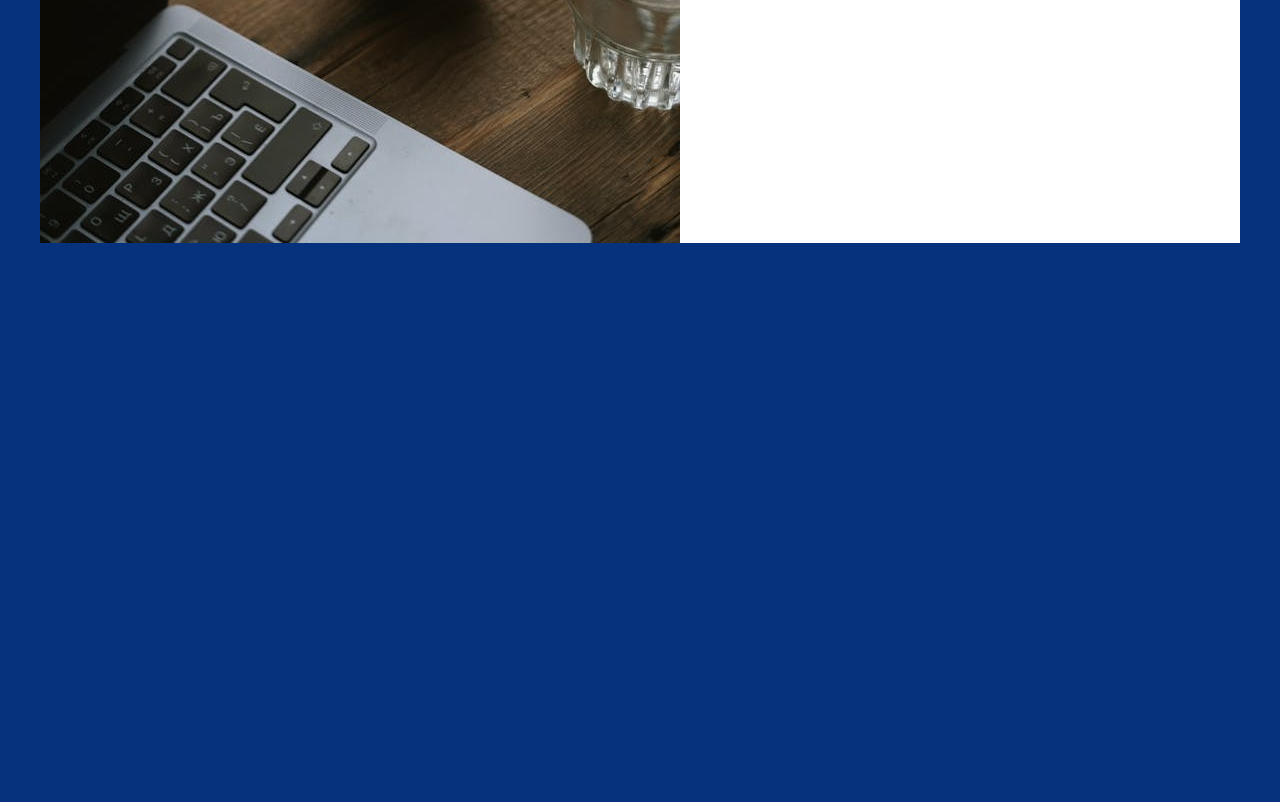
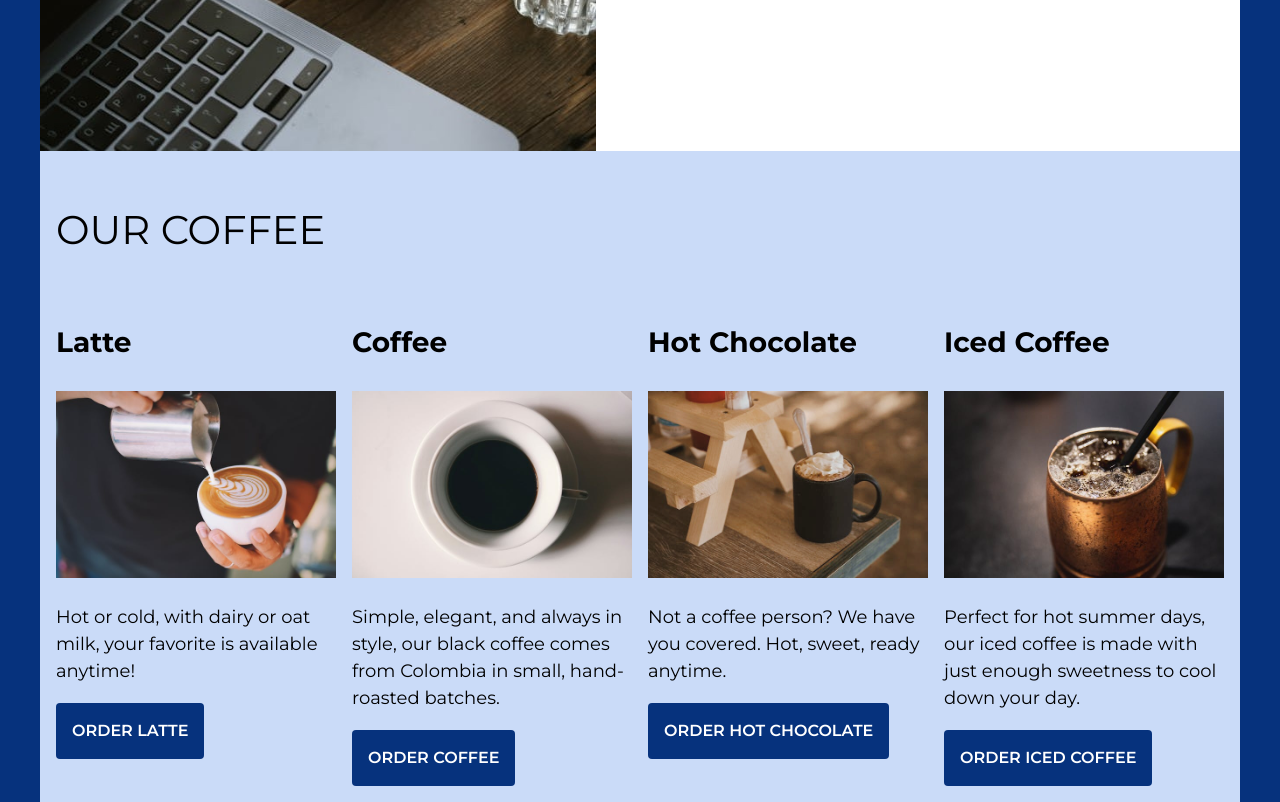
Before and after one commit to earthsaylove/cannons-coffee, a plain HTML site: page index.html in a window 1280 px wide. Shown: the part 576-1378 px from the top of the page. Before the commit the page ends 819 px from the top, so only its background shows below. Drawn offline with Linux system fonts and the light colour scheme.

Commit message:
Step 4C.

```diff
--- a/css/styles.css
+++ b/css/styles.css
@@ -22,6 +22,11 @@ html {
   box-sizing: inherit;
 }
 
+.container {
+  max-width: 1200px;
+  margin: 0 auto;
+}
+
 body {
   color: black;
   background-color: var(--color2);
@@ -35,8 +40,8 @@ header {
   color: var(--color6);
   background-color: var(--color2);
   border-bottom: 5px solid var(--color5);
-  max-width: 1200px;
-  margin: 0 auto;
+  /* max-width: 1200px;
+  margin: 0 auto; */
   padding: 1rem;
   display: flex;
   flex-direction: column;
@@ -63,7 +68,7 @@ nav {
 
 nav a {
   text-decoration: none;
-  font-size: 2rem;
+  font-size: 1.75rem;
 }
 
 .brand {
@@ -80,10 +85,10 @@ a {
   font-size: 1rem;
 }
 
-main {
+/* main {
   max-width: 1200px;
   margin:auto;
-}
+} */
 
 .hero {
   background-color: var(--color6);
@@ -113,13 +118,13 @@ h1 {
 
 h2 {
   font-size: 2.5rem;
-  font-weight: 300;
+  font-weight: 400;
   text-transform: uppercase;
 }
 
 h3 {
   font-size: 1.75rem;
-  font-weight: 300;
+  font-weight: 700;
   text-transform: none;
 }
 
@@ -140,6 +145,25 @@ h3 {
   background-color: var(--color2);
 }
 
+.coffee {
+  background-color: var(--color7);
+  padding: 1rem;
+}
+
+.coffee img {
+  max-width: 100%;
+  height: auto;
+  /* display: flex;
+  flex-direction: column;
+  gap: 1.5rem; */
+}
+
+.cards {
+  display: grid;
+  grid-template-columns: 1fr;
+  gap: 1rem;
+}
+
 @media (min-width: 650px) {
   header {
     align-items: center;
@@ -154,13 +178,30 @@ h3 {
   }
   .hero {
     flex-direction: row;
-    flex: 1;
+    align-items: center;
     padding-top: 0;
     padding-left: 0;
     padding-bottom: 0;
   }
+
+ .hero img,
+  .hero-text {
+    flex: 1;
+    min-width: 0;
+  }
+
+  .hero-text {
+    padding: 1.5rem;
+  }
+
   nav a {
     font-size: 1.25rem;
+  }
+  .coffee {
+    padding: 1rem;
+  }
+  .cards {
+    grid-template-columns: repeat(2, 1fr);
   }
 }
 
@@ -174,4 +215,10 @@ h3 {
   nav a {
     font-size: 1rem;
   }
+   .coffee {
+   padding: 1rem;
+  }
+   .cards {
+    grid-template-columns: repeat(4, 1fr);
+  }
 }
--- a/index.html
+++ b/index.html
@@ -7,6 +7,7 @@
     <link rel="stylesheet" href="css/styles.css" />
   </head>
   <body>
+     <div class="container">
       <header>
           <div class="brand">
             <a href="index.html"
@@ -38,10 +39,43 @@
             </p>
             <a
               class="button button-primary"
+              href="https://www.earthsaylove.org/merch"
+              target="_blank"
+              >Reserve A Table</a>
+          </div>
+        </div>
+        <div class="coffee">
+          <h2>Our Coffee</h2>
+          <div class="cards">
+          <div class="card">
+            <h3>Latte</h3>
+             <img
+            src="images/latte.jpg" alt="Latte in a cup."/>
+            <p>Hot or cold, with dairy or oat milk, your favorite is available anytime!</p>
+               <a
+              class="button button-secondary"
               href="https://www.earthsaylove.org/about"
               target="_blank"
-              >Reserve A Table</a
-            >
+              >Order Latte</a>
+          </div>
+          <div class="card">
+            <h3>Coffee</h3>
+            <img src="images/coffee.jpg" alt="Coffee in a cup."/>
+            <p>Simple, elegant, and always in style, our black coffee comes from Colombia in small, hand-roasted batches.</p>
+            <a class="button button-secondary" href="https://www.earthsaylove.org/music" target="_blank">Order Coffee</a>
+          </div>
+          <div class="card">
+            <h3>Hot Chocolate</h3>
+            <img src="images/hotchoc.jpg" alt="Hot Chocolate in a cup with whipped cream."/>
+            <p>Not a coffee person? We have you covered. Hot, sweet, ready anytime.</p>
+            <a class="button button-secondary" href="https://www.earthsaylove.org/media" target="_blank">Order Hot Chocolate</a>
+          </div>
+          <div class="card">
+            <h3>Iced Coffee</h3>
+            <img src="images/iced.jpg" alt="Iced coffee in a mug with a straw."/>
+            <p>Perfect for hot summer days, our iced coffee is made with just enough sweetness to cool down your day.</p>
+            <a class="button button-secondary" href="https://www.earthsaylove.org/memos" target="_blank">Order Iced Coffee</a>
+          </div>
           </div>
         </div>
       </main>
```
